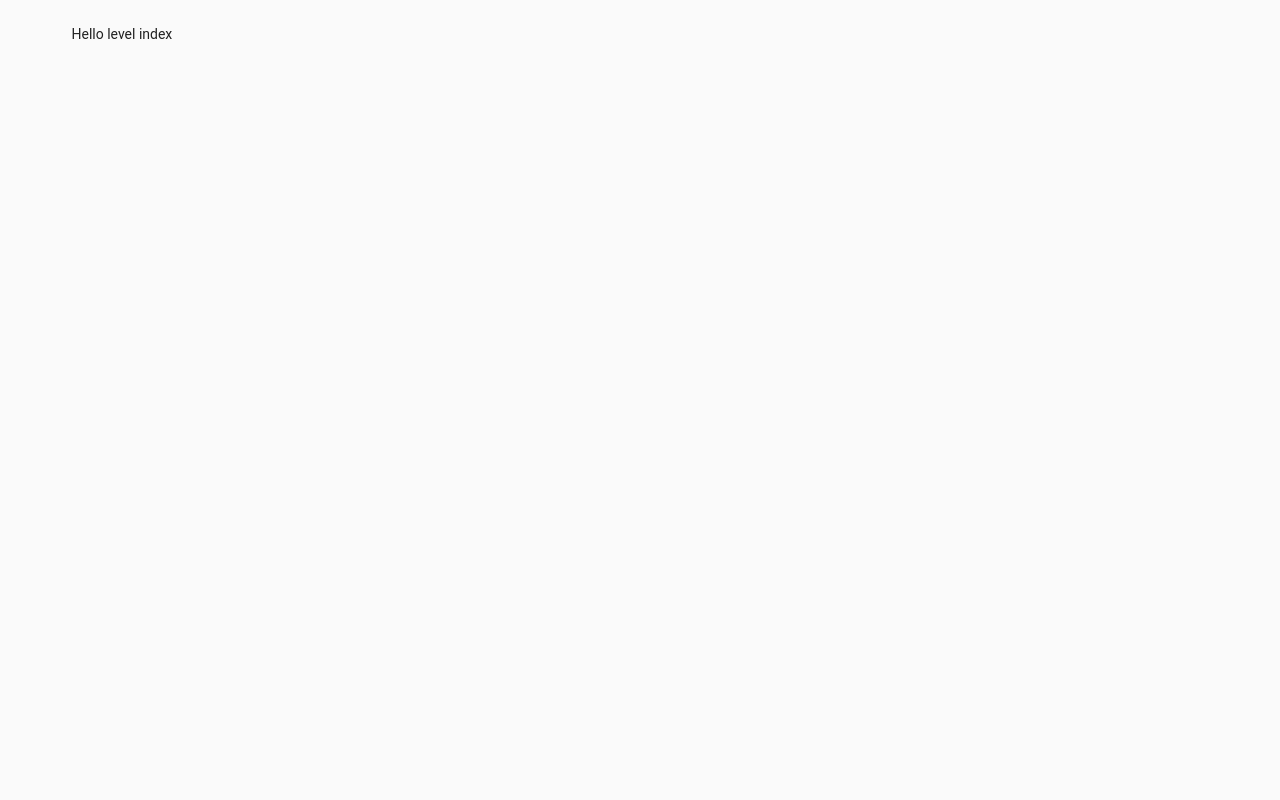
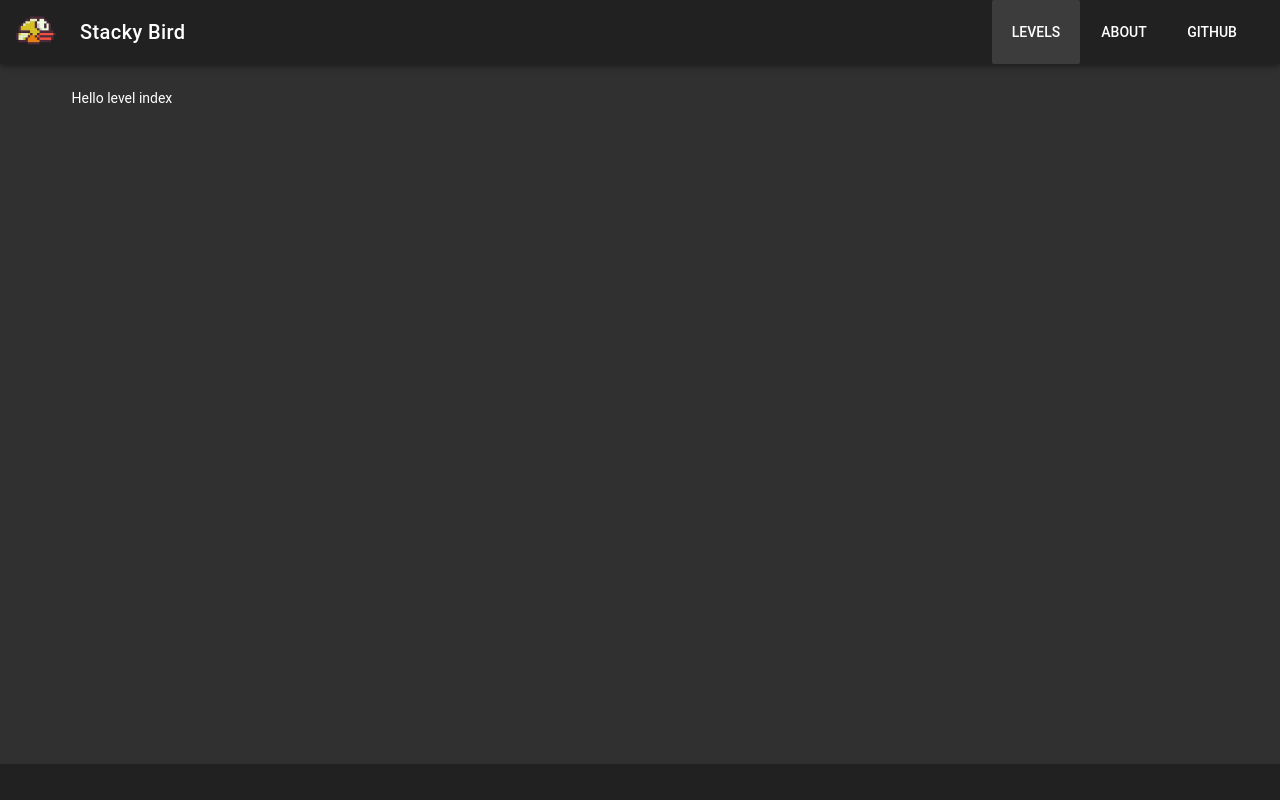
Before and after one commit to jtwaleson/stacky-bird, a Vue app: page / in a window 1280 px wide. Built offline with nearby package versions, Linux system fonts and the light colour scheme.

Commit message:
add app layout + flapping bird

```diff
--- a/src/App.vue
+++ b/src/App.vue
@@ -1,13 +1,42 @@
 <template>
-    <v-app>
+    <v-app dark>
+        <v-toolbar app>
+            <v-toolbar-side-icon>
+                <img v-if="icon === 0" src='@/assets/flappy0.png' width="40px" height="40px"/>
+                <img v-else src='@/assets/flappy1.png' width="40px" height="40px"/>
+            </v-toolbar-side-icon>
+            <v-toolbar-title>Stacky Bird</v-toolbar-title>
+            <v-spacer></v-spacer>
+            <v-toolbar-items class="hidden-sm-and-down">
+                <v-btn flat to="/">Levels</v-btn>
+                <v-btn flat to="/about">About</v-btn>
+                <v-btn flat href="https://github.com/jtwaleson/stacky-bird" target="_blank">GitHub</v-btn>
+            </v-toolbar-items>
+        </v-toolbar>
         <v-content>
             <router-view/>
         </v-content>
+        <v-footer app></v-footer>
     </v-app>
 </template>
 
 <script>
 export default {
     name: 'App',
+    data() {
+        return {
+            icon: 0,
+            timer: null,
+        }
+    },
+    mounted() {
+        this.timer = setInterval(() => {
+            this.icon += 1;
+            this.icon = this.icon % 2;
+        }, 1000);
+    },
+    beforeDestroy() {
+        clearInterval(this.timer);
+    },
 };
 </script>
```
Also changed, not shown: src/assets/flappy0.png (added), src/assets/flappy1.png (added).
